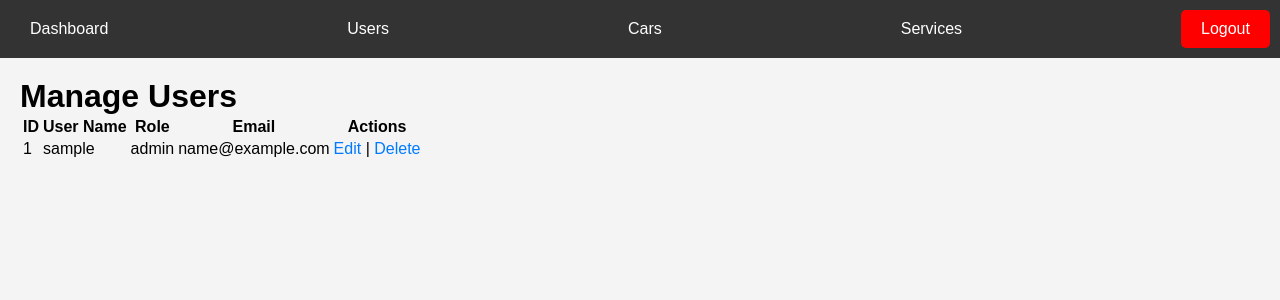
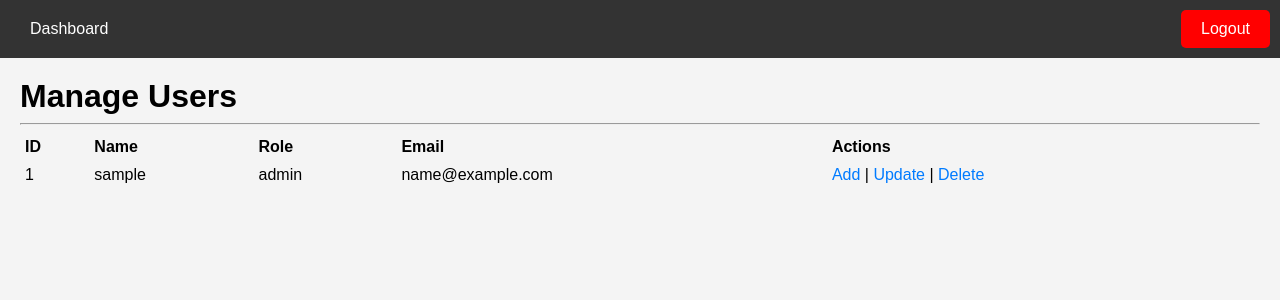
Before and after one commit to tonantr/service-track-web, a Flask app: template app/templates/users.html in a window 1280 px wide. Shown: the top 300 px of the page. Run offline with Flask 3, Linux system fonts and the light colour scheme; the template is opened without the code that fills it: most values are stand-ins (such as "Sample title", 1, 10 or a date in 2020).

```diff
--- a/app/database/admin_database_handler.py
+++ b/app/database/admin_database_handler.py
@@ -8,3 +8,8 @@ class AdminDatabaseHandler(DatabaseHandler):
     def get_all_users(self):
         query = "SELECT user_id, username, role, email FROM users"
         return self.fetch_all(query)
+
+    def get_total_users(self):
+        query = "SELECT COUNT(*) FROM users"
+        result = self.fetch_one(query)
+        return result["COUNT(*)"] if result else 0
--- a/app/templates/users.html
+++ b/app/templates/users.html
@@ -12,37 +12,34 @@
 
     <div class="navbar">
         <a href="/admin/dashboard">Dashboard</a>
-        <a href="/admin/users">Users</a>
-        <a href="#">Cars</a>
-        <a href="#">Services</a>
         <a href="/logout" class="logout">Logout</a>
     </div>
 
     <div class="container">
         <h1>Manage Users</h1>
-
+        <hr>
         {% if users %}
-        <table>
+        <table style="width: 100%; border-collapse: collapse;">
             <thead>
                 <tr>
-                    <th>ID</th>
-                    <th>User Name</th>
-                    <th>Role</th>
-                    <th>Email</th>
-                    <th>Actions</th>
+                    <th style="padding: 5px; text-align: left;">ID</th>
+                    <th style="padding: 5px; text-align: left;">Name</th>
+                    <th style="padding: 5px; text-align: left;">Role</th>
+                    <th style="padding: 5px; text-align: left;">Email</th>
+                    <th style="padding: 5px; text-align: left;">Actions</th>
                 </tr>
             </thead>
             <tbody>
                 {% for user in users %}
                 <tr>
-                    <td>{{ user.user_id }}</td>
-                    <td>{{ user.username }}</td>
-                    <td>{{ user.role }}</td>
-                    <td>{{ user.email }}</td>
-                    <td>
-                        <!-- Add action links for editing or deleting users -->
-                        <a href="#">Edit</a> |
-                        <a href="#">Delete</a>
+                    <td style="padding: 5px;">{{ user.user_id }}</td>
+                    <td style="padding: 5px;">{{ user.username }}</td>
+                    <td style="padding: 5px;">{{ user.role }}</td>
+                    <td style="padding: 5px;">{{ user.email }}</td>
+                    <td style="padding: 5px;">
+                        <a href="#">Add</a> |
+                        <a href="#">Update</a> |
+                        <a href="#" onclick="return confirm('Are you sure?');">Delete</a>
                     </td>
                 </tr>
                 {% endfor %}
```
Also changed, not shown: app/actions/admin_actions.py (+10 -2 lines), app/routes/admin/admin_routes.py (+17 -2 lines), app/utils/constants.py (+8 -7 lines), 1 other file.
